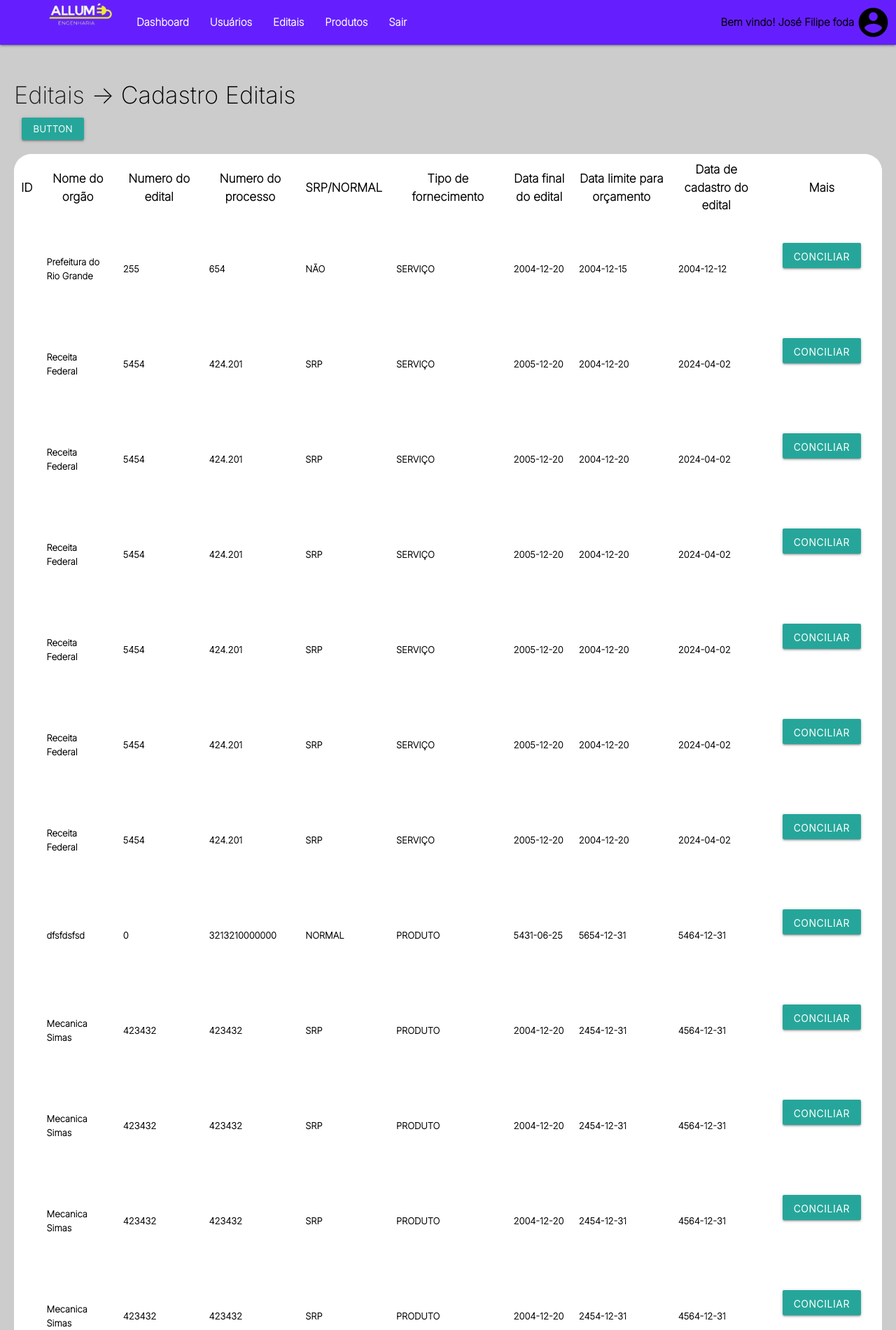
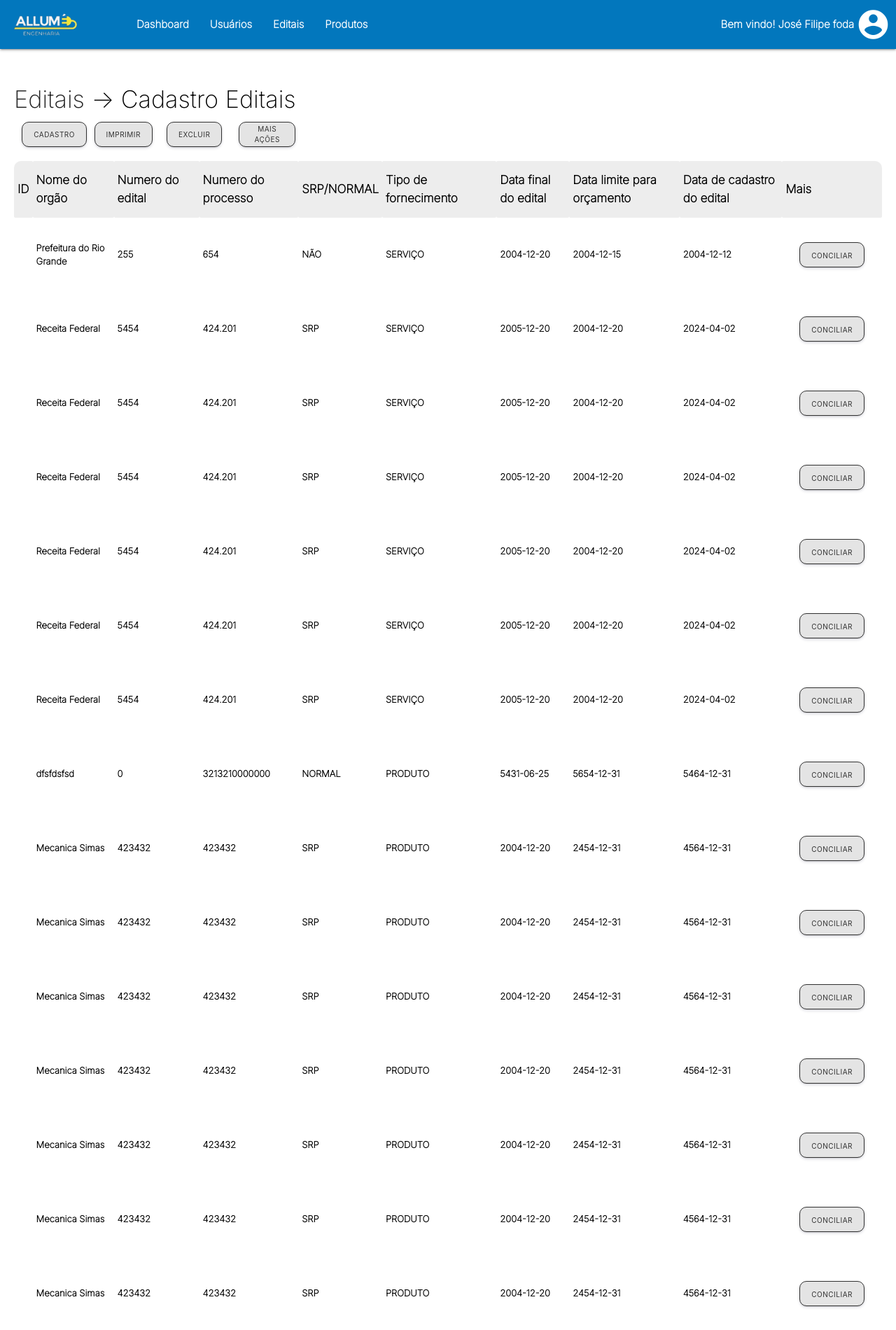
Before and after one commit to EOEDUZADA/EstagioAllume, a PHP site: page /tabelaeditais.php in a window 1280 px wide. Shown: the top 1900 px of the page at 70% size. Run offline with PHP 8.4, Linux system fonts and the light colour scheme; a user stored in the database is signed in; data comes from the database, SQL or seed files in the repository; data that the repository does not hold is empty.

Commit message:
Add files via upload

```diff
--- a/teste/css/styles.css
+++ b/teste/css/styles.css
@@ -3,7 +3,7 @@ body {
     font-optical-sizing: auto !important;
     font-weight: 600 !important;
     font-style: normal !important;
-    background-color: #cccccc !important;
+    background-color: #ffffff !important;
     margin: 0;
     padding: 0;
 
@@ -461,110 +461,30 @@ button:focus{
 
 
 
-
-.nav-wrapper.black .brand-logo.right {
-    position: absolute;
-    right: 10px;
-}
-
 #brand-logo{
 
     margin-left: 50px;
     margin-bottom: 3vh;
 }
 
-#sidebar {
-    width: 250px;
-    background-color: #5A57FF;
-    color: #fff;
-    position: fixed;
-    top: 0;
-    left: 0;
-    height: 100%;
-    border-top-right-radius: 10px;
-    border-right: 1px solid black;
-    overflow-y: auto;
-    transition: width 0.3s ease;
-    animation: color 7s infinite;
-}
-/*
-@keyframes color{
-    0%{
-        border: 1px solid red;
-        box-shadow: 5px 5px 5px red;
-    }
-    25%{
-        border: 1px solid rgb(30, 255, 0);
-        box-shadow: 5px 5px 5px rgb(30, 255, 0);
-    }
-    50%{
-        border: 1px solid rgb(255, 251, 0);
-        box-shadow: 5px 5px 5px rgb(255, 251, 0);
-    }
-    75%{
-        border: 1px solid rgb(0, 17, 255);
-        box-shadow: 5px 5px 5px rgb(0, 17, 255);
-    }
-    100%{
-        border: 1px solid rgb(255, 0, 255);
-        box-shadow: 5px 5px 5px rgb(255, 0, 255);
-    }
+nav {
+    color: #ffffff;
+    height: 70px;
 
-}
-*/
-
-#sidebar ul {
-    list-style-type: none;
-    padding-left: 0;
-}
-
-#sidebar ul li{
-    display: flex;
-    justify-content: center;
-    padding: 1px 5px;
-    margin-bottom: 10px;
-    cursor: pointer;
-    transition: background-color 0.3s ease;
-    text-decoration: none;
-    color: white;
-}
-#sidebar ul li:first-child {
-    display: flex;
-    justify-content: center;
-    padding: 1px 10px;
-    margin-top: 2vw;
-    cursor: pointer;
-    transition: background-color 0.3s ease;
-}
-
-#sidebar ul li:last-child {
-    display: flex;
-    justify-content: center;
-    padding: 5px 5px;
-    margin-top: 2vw;
-    cursor: pointer;
-    transition: background-color 0.3s ease;
 }
 
 
-.sidenav li>a:hover {
-     background-color: rgba(0, 0, 0, 0);
-}
-
-#sidebar li:hover {
-    background-color: #FF5789;
-}
-
-#sidebar-toggle i {
-    color: black;
+#nav li:hover {
+    background-color: #ababab;
 }
 
 
 .main-content {
     padding: 20px;
     transition: margin-left 0.3s ease;
-    background-color: #cccccc;
     margin-top: 10px;
+    background-color: #ffffff !important;
+
 }
 
 .dashboard-square {
@@ -600,20 +520,17 @@ table{
     width: 100%;
     border-collapse: separate;
     border-spacing: 0;
-    border-radius: 25px;
     overflow: hidden;
+    border-radius: 10px;
   }
 
-  .funcionarios th, .funcionarios td {
 
-    padding: 10px;
-  }
 
   .funcionarios th {
-      background-color: rgb(255, 255, 255);
+    background-color: rgb(237, 237, 237);
     color: rgb(0, 0, 0);
     font-weight: bold;
-    text-align: center;
+    text-align: left;
     font-size: 17px;
   }
   .funcionarios td {
@@ -634,3 +551,29 @@ table{
   #resultado_pesquisa_produtos p:hover {
     color: #5A57FF;
   }
+
+  .btn {
+    text-align: center;
+    line-height: 15px; /* Adicione esta linha */
+    background-color: #dedede;
+    font-size: 10px;
+    opacity: 0.8;
+    color: #000000;
+    cursor: pointer;
+    border-radius: 10px;
+    border: 1px solid #000000;
+    box-shadow: rgba(50, 50, 93, 0.25) 0px 2px 5px -1px, rgba(0, 0, 0, 0.3) 0px 1px 3px -1px;
+    transition: .4s;
+}
+
+
+   .btn:hover {
+    transition: .4s;
+    border: 1px dashed #0f66ad;
+    background-color: #fff;
+    color: #0f66ad;
+   }
+
+   .btn:active {
+    background-color: #87dbd0;
+   }
--- a/teste/tabelaEditais.php
+++ b/teste/tabelaEditais.php
@@ -62,8 +62,12 @@ nav .brand-logo {
    color: #5A57FF;
 
 }
-.nav-wrapper.white ul li{
-    color: black;
+
+.dropdown-content{
+    border-radius: 5px;
+}
+.card-body-2{
+    display: none;
 }
     </style>
 
@@ -74,28 +78,43 @@ nav .brand-logo {
 
 
 
+
+
 <nav>
-    <div class="nav-wrapper deep-purple accent-3" style="display: flex; align-items: center;">
-        <img src="./img/logo3.png" id="brand-logo">
+    <div class="nav-wrapper light-blue darken-3" id="nav" style="display: flex; align-items: center;">
+    <img src="./img/logo3.png" id="brand-logo" style="margin: 0;">
+        <ul class="right" style="margin-left: 50px;">
+            <li><a href="paginainicialadmin.php">Dashboard</a></li>
+            <li><a href="usuarios.php">Usuários</a></li>
+            <li><a href="tabelaeditais.php">Editais</a></li>
+            <li><a href="tabelaprodutos.php">Produtos</a></li>
+        </ul>
+        <a href="paginaInicialAdmin.php" style="margin-left: auto;"><p class="white-text" style="margin-right: 60px;">Bem vindo! <?php echo $_SESSION['nome'] ?> </p></a>
+        <i class="dropdown-trigger large material-icons brand-logo right "data-target="dropdown-account" style="font-size: 50px;color: white;">account_circle</i>
+    </div>
 
-    <ul>
-        <li><a href="paginainicialadmin.php">Dashboard</a></li>
-        <li><a href="usuarios.php">Usuários</a></li>
-        <li><a href="tabelaeditais.php">Editais</a></li>
-        <li><a href="tabelaprodutos.php">Produtos</a></li>
-        <li><a href="sair.php">Sair</a></li>
-    </ul>
-        <a href="paginaInicialAdmin.php" style="margin-left: auto;"><p class="black-text" style="margin-right: 60px;">Bem vindo! <?php echo $_SESSION['nome'] ?> </p></a>
-        <i class="large material-icons brand-logo right" style="font-size: 50px;">account_circle</i>
-    </div>
 </nav>
+
+<ul id="dropdown-account" class="dropdown-content">
+    <li><a href="sair.php">Sair</a></li>
+</ul>
 
 <div class="main-content">
     <h4>Editais <a href="editais.php" class="adiferente">-> Cadastro Editais</a></h4>
 <div class="container-botao-tabelaEditais">
  <div class="row">
-        <div class="col s6 m6">
-        <a class="waves-effect waves-light btn-small">Button</a>
+        <div class="col s1">
+            <button class="btn">cadastro</button>
+        </div>
+        <div class="col s1">
+        <button class="btn">imprimir</button>
+        </div>
+        <div class="col s1">
+        <button class="btn">excluir</button>
+        </div>
+        <div class="col s1">
+        <button class="btn">mais ações</button>
+
         </div>
 </div>
 
@@ -169,7 +188,7 @@ nav .brand-logo {
                    ";
 
 
-            echo "<div class='card-body'>
+            echo "<div class='card-body-2'>
                 <form id='formulario_info_editais' method='post' action='infoEditais.php'>
                     <input type='hidden' id='id_editais' name='id' value='" . $row['id'] . "'>
                 </form>
@@ -219,6 +238,16 @@ function enviarFormulario(id) {
         // Envia o formulário
         form.submit();
     }
+
+    document.addEventListener('DOMContentLoaded', function() {
+        var elems = document.querySelectorAll('.dropdown-trigger');
+        var instances = M.Dropdown.init(elems, {
+            alignment: 'right',
+            hover: true,
+            coverTrigger: false,
+            constrainWidth: false
+        });
+    });
     </script>
 </body>
 
```
Also changed, not shown: teste/img/logo5.png (added).
